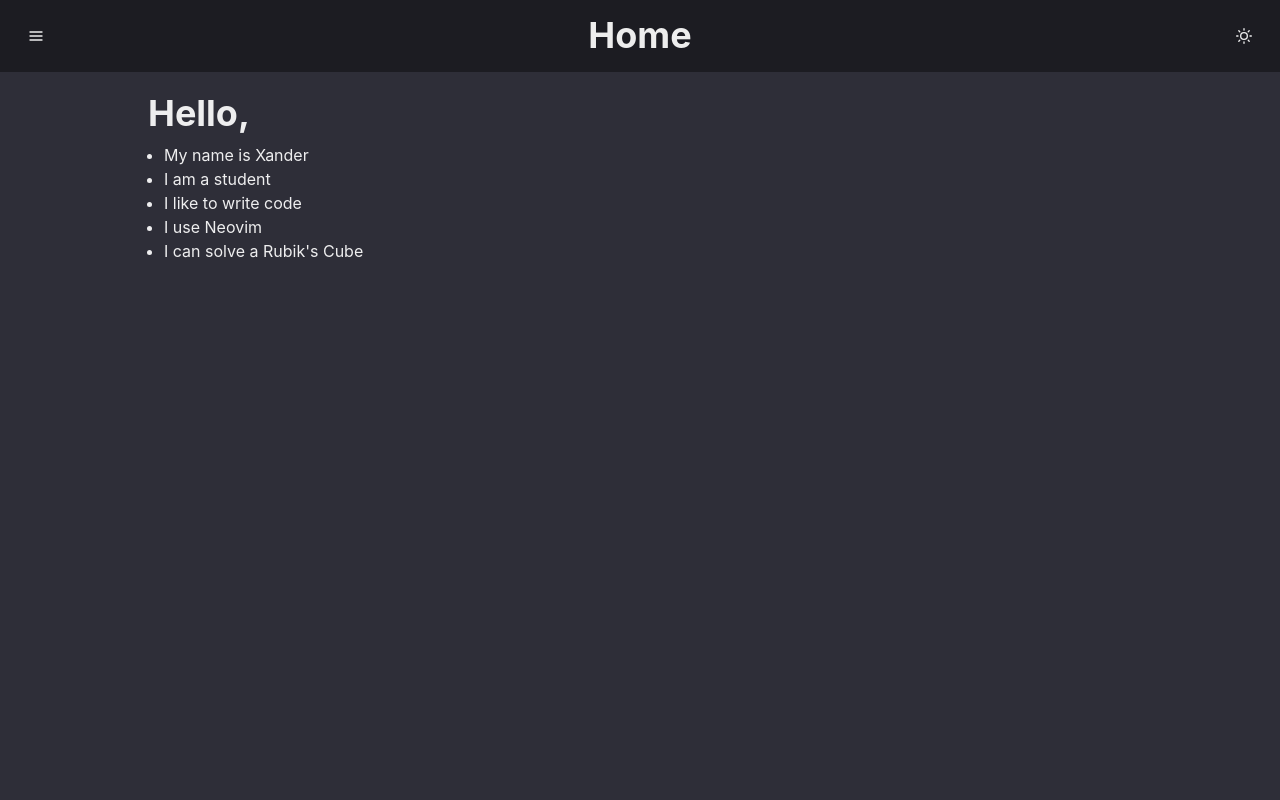
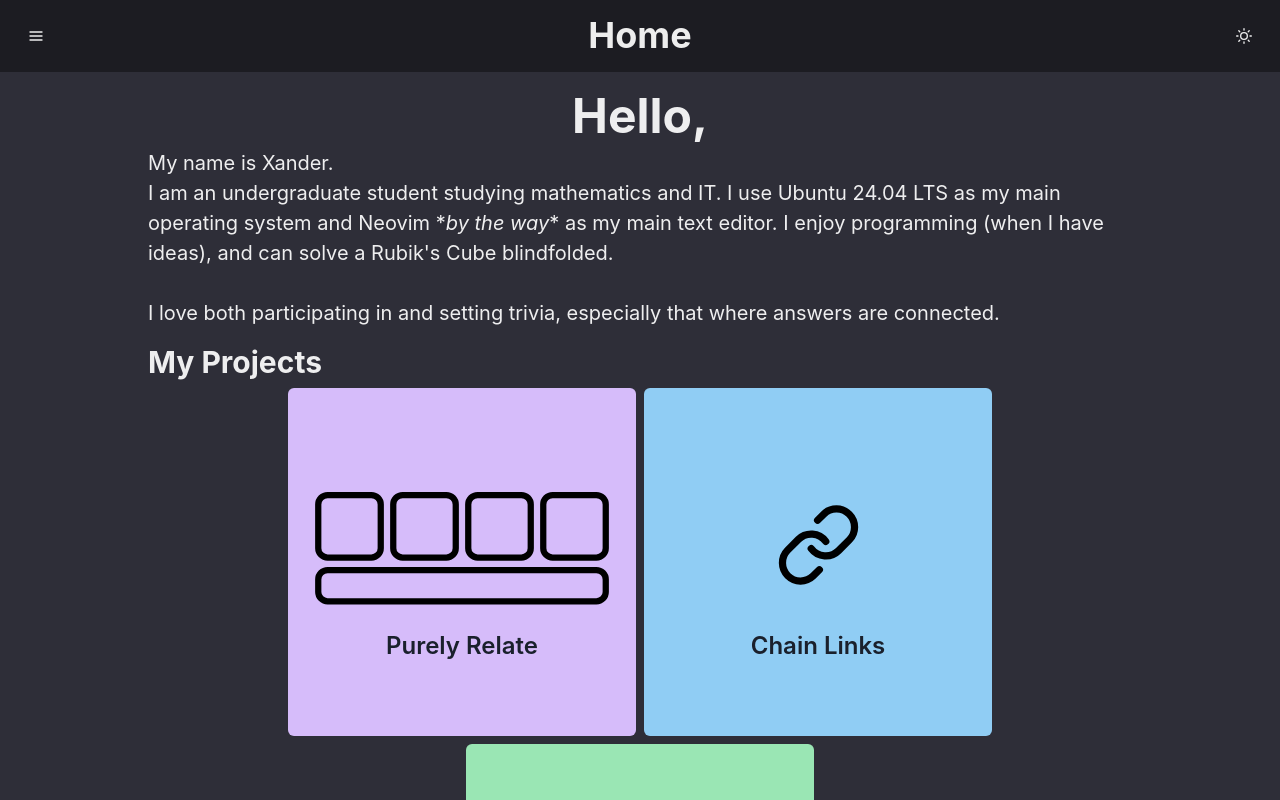
Before and after one commit to sqrtxander/xanderjamescom-2.0, a React (Vite) app in the folder frontend/: page / in a window 1280 px wide. Shown: the top 800 px of the page. Built offline with nearby package versions, Linux system fonts and the light colour scheme.

Commit message:
New home page and some layout changes

```diff
--- /dev/null
+++ b/frontend/src/components/PurelyRelate/PRIcon.jsx
@@ -0,0 +1,81 @@
+function PRIcon({ stroke, size }) {
+	const width_ = "100%";
+	const height_ = size ? size : "100%";
+	return (
+		<svg
+			width={width_}
+			height={height_}
+			aspect-ratio={480 / 180}
+			viewBox="0 0 480 180"
+			xmlns="http://www.w3.org/2000/svg"
+		>
+			<rect
+				fill="none"
+				strokeWidth="10"
+				stroke={stroke}
+				strokeLinejoin="round"
+				strokeLinecap="round"
+				x="10"
+				y="10"
+				width="100"
+				height="100"
+				rx="15"
+				ry="15"
+			/>
+			<rect
+				fill="none"
+				strokeWidth="10"
+				stroke={stroke}
+				strokeLinejoin="round"
+				strokeLinecap="round"
+				x="130"
+				y="10"
+				width="100"
+				height="100"
+				rx="15"
+				ry="15"
+			/>
+			<rect
+				fill="none"
+				strokeWidth="10"
+				stroke={stroke}
+				strokeLinejoin="round"
+				strokeLinecap="round"
+				x="250"
+				y="10"
+				width="100"
+				height="100"
+				rx="15"
+				ry="15"
+			/>
+			<rect
+				fill="none"
+				strokeWidth="10"
+				stroke={stroke}
+				strokeLinejoin="round"
+				strokeLinecap="round"
+				x="370"
+				y="10"
+				width="100"
+				height="100"
+				rx="15"
+				ry="15"
+			/>
+			<rect
+				fill="none"
+				strokeWidth="10"
+				stroke={stroke}
+				strokeLinejoin="round"
+				strokeLinecap="round"
+				x="10"
+				y="130"
+				width="460"
+				height="50"
+				rx="15"
+				ry="15"
+			/>
+		</svg>
+	);
+}
+
+export default PRIcon;
--- a/frontend/src/components/index.js
+++ b/frontend/src/components/index.js
@@ -4,5 +4,6 @@ export { default as PRR1Question } from "./PurelyRelate/PRR1Question";
 export { default as PRR2Question } from "./PurelyRelate/PRR2Question";
 export { default as PRR3Question } from "./PurelyRelate/PRR3Question";
 export { default as PRR4Question } from "./PurelyRelate/PRR4Question";
+export { default as PRIcon } from "./PurelyRelate/PRIcon";
 export { default as CLChain } from "./ChainLinks/CLChain";
 export { default as CLConnection } from "./ChainLinks/CLConnection";
--- a/frontend/src/pages/ChainLinks/CLExample.jsx
+++ b/frontend/src/pages/ChainLinks/CLExample.jsx
@@ -9,7 +9,7 @@ function CLExample() {
 		updateTitle("Chain Links");
 	}, []);
 	return (
-		<Flex w={{ base: "100%", md: "80%" }} justifyContent="center">
+		<Flex w="100%" justifyContent="center">
 			<VStack maxWidth="100%" spacing={4} alignItems="flex-start">
 				<Heading as="h1">How to Play</Heading>
 				<Text fontSize="lg" wordBreak="break-word">
--- a/frontend/src/pages/ChainLinks/ChainLinks.jsx
+++ b/frontend/src/pages/ChainLinks/ChainLinks.jsx
@@ -1,12 +1,12 @@
 import { CheckAllProvider, FlipAllProvider, useHeader } from "@/contexts";
 import {
 	Button,
-	ButtonGroup,
 	Center,
 	Container,
 	Flex,
 	Heading,
 	Spinner,
+	Stack,
 	Text,
 	VStack,
 } from "@chakra-ui/react";
@@ -73,7 +73,11 @@ function ChainLinks() {
 										<Spinner size="xl" />
 									</Flex>
 								) : (
-									<ButtonGroup>
+									<Stack
+										direction={{ base: "column", md: "row" }}
+										spacing={4}
+										width="100%"
+									>
 										{episodes.map((ep, i) => (
 											<Button
 												key={i}
@@ -86,9 +90,8 @@ function ChainLinks() {
 												{"Puzzle " + ep.id}
 											</Button>
 										))}
-									</ButtonGroup>
+									</Stack>
 								)}
-								<ButtonGroup></ButtonGroup>
 								<CLExample />
 							</VStack>
 						) : (
--- a/frontend/src/pages/HomePage/HomePage.jsx
+++ b/frontend/src/pages/HomePage/HomePage.jsx
@@ -1,12 +1,55 @@
+import { PRIcon } from "@/components";
+import { FiLink as CLIcon } from "react-icons/fi";
+import { RiSwordLine as CCIcon } from "react-icons/ri";
 import { useHeader } from "@/contexts";
 import {
 	Flex,
 	Heading,
-	ListItem,
-	UnorderedList,
 	VStack,
+	Button,
+	Text,
+	Box,
+	useColorModeValue,
+	Stack,
+	Wrap,
+	WrapItem,
 } from "@chakra-ui/react";
+import { Link as ReactRouterLink } from "react-router-dom";
 import { useEffect } from "react";
+
+const ProjectButton = ({ ButtonIcon, text, colorScheme, to }) => {
+	return (
+		<WrapItem>
+			<Flex
+				alignItems="center"
+				justifyContent="center"
+				aspectRatio={1}
+				maxWidth="100%"
+				maxHeight="100%"
+			>
+				<Button
+					size="lg"
+					width="100%"
+					height="100%"
+					variant="solid"
+					colorScheme={colorScheme}
+					as={ReactRouterLink}
+					to={to}
+				>
+					<VStack height="100%" spacing={0} alignItems="center">
+						<Box height="20%" />
+						<ButtonIcon
+							stroke={useColorModeValue("white", "black")}
+							size="50%"
+						/>
+						<Text fontSize="2xl">{text}</Text>
+						<Box height="20%" />
+					</VStack>
+				</Button>
+			</Flex>
+		</WrapItem>
+	);
+};
 
 const HomePage = () => {
 	const { updateTitle } = useHeader();
@@ -21,15 +64,44 @@ const HomePage = () => {
 			justifyContent="left"
 			alignItems="left"
 		>
-			<VStack justifyContent="left" alignItems="left">
-				<Heading textAlign="left">Hello,</Heading>
-				<UnorderedList>
-					<ListItem>My name is Xander</ListItem>
-					<ListItem>I am a student</ListItem>
-					<ListItem>I like to write code</ListItem>
-					<ListItem>I use Neovim</ListItem>
-					<ListItem>I can solve a Rubik's Cube</ListItem>
-				</UnorderedList>
+			<VStack width="100%" justifyContent="left" alignItems="left">
+				<Heading as="h1" size="2xl" textAlign="center">
+					Hello,
+				</Heading>
+				<Text fontSize="xl" textAlign="left">
+					My name is Xander.
+					<br />I am an undergraduate student studying mathematics and IT. I use
+					Ubuntu 24.04 LTS as my main operating system and Neovim *
+					<i>by the way</i>* as my main text editor. I enjoy programming (when I
+					have ideas), and can solve a Rubik's Cube blindfolded.
+					<br />
+					<br />I love both participating in and setting trivia, especially that
+					where answers are connected.
+				</Text>
+				<Flex h={10} />
+				<Heading as="h2" size="lg" textAlign="left">
+					My Projects
+				</Heading>
+				<Wrap gap={4} width="100%" justify="center">
+					<ProjectButton
+						ButtonIcon={PRIcon}
+						text="Purely Relate"
+						colorScheme="purple"
+						to="/purely-relate"
+					/>
+					<ProjectButton
+						ButtonIcon={CLIcon}
+						text="Chain Links"
+						colorScheme="blue"
+						to="/chain-links"
+					/>
+					<ProjectButton
+						ButtonIcon={CCIcon}
+						text="Cryptic Crosswords"
+						colorScheme="green"
+						to="/crosswords"
+					/>
+				</Wrap>
 			</VStack>
 		</Flex>
 	);
--- a/frontend/src/pages/PurelyRelate/PurelyRelate.jsx
+++ b/frontend/src/pages/PurelyRelate/PurelyRelate.jsx
@@ -1,12 +1,12 @@
 import { FlipAllProvider, useHeader } from "@/contexts";
 import {
 	Button,
-	ButtonGroup,
 	Center,
 	Container,
 	Flex,
 	Heading,
 	Spinner,
+	Stack,
 	Text,
 	VStack,
 } from "@chakra-ui/react";
@@ -71,7 +71,11 @@ function PurelyRelate() {
 									<Spinner size="xl" />
 								</Flex>
 							) : (
-								<ButtonGroup>
+								<Stack
+									direction={{ base: "column", md: "row" }}
+									spacing={4}
+									width="100%"
+								>
 									{episodes.map((ep, i) => (
 										<Button
 											key={i}
@@ -84,9 +88,8 @@ function PurelyRelate() {
 											{ep.title}
 										</Button>
 									))}
-								</ButtonGroup>
+								</Stack>
 							)}
-							<ButtonGroup></ButtonGroup>
 							<Example />
 						</VStack>
 					) : (
```
